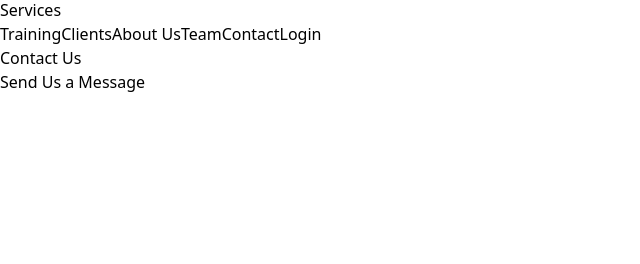
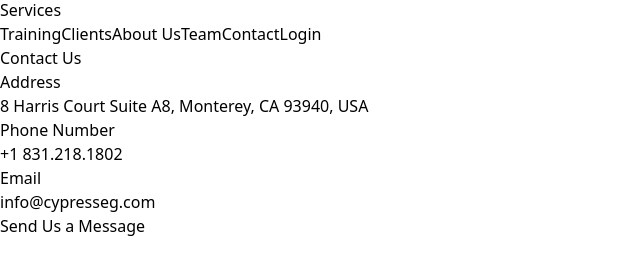
Before and after one commit to CesarMDC4/Vaporware, a React (Vite) app in the folder vite/: page /contact in a window 1280 px wide. Shown: the part 805-1069 px from the top of the page, without its empty margins (0-640 px from the left). Built offline with nearby package versions, Linux system fonts and the light colour scheme.

Commit message:
contact info on contact page

```diff
--- a/vite/src/pages/4.contact/Contact.jsx
+++ b/vite/src/pages/4.contact/Contact.jsx
@@ -1,4 +1,5 @@
 import { Controller, useForm } from 'react-hook-form';
+
 import FormElement from '../../components/FormElement';
 const Contact = () => {
   const onSubmit = data => console.log(data);
@@ -10,21 +11,47 @@
     },
   });
   return (
-    <div>
+    <div className="flex-1 bg-gradient-to-t from-stone-300 via-zinc-300 to-white flex flex-col justify-center items-center text-center">
 
       <div className="mb-12">
-          <h1 className="text-center font-bold text-4xl mt-4 mb-12 font-sans">Contact Us</h1>
-          <div className="w-3/4 mx-auto">
-
+        <h1 className="text-center font-bold text-4xl mt-4 mb-12 font-sans">Contact Us</h1>
+      </div>
+      <div class="max-w-screen-xl mx-auto justify-center bg-white-200 grid grid-cols-1 sm:grid-cols-2 md:grid-cols-3 lg:grid-cols-3 gap-0">
+          <div class= "max-w-sm bg-transparent">
+            <ion-icon name="location-outline"></ion-icon>
+            <div class="p-5 bg-transparent">
+              <a href="#">
+                <h2 class="mb-4 text-m tracking-tight text-black text-center">Address</h2>
+              </a>
+              <p class="mt-4 list-disc pl-5 text-black underline text-center">8 Harris Court Suite A8, Monterey, CA 93940, USA</p>
+            </div>
           </div>
-      </div>
+          <div class= "max-w-sm bg-transparent">
+            <ion-icon name="call-outline"></ion-icon>
+            <div class="p-5 bg-transparent">
+              <a href="#">
+                <h2 class="mb-4 text-m tracking-tight text-black text-center">Phone Number</h2>
+              </a>
+              <p class="mt-4 list-disc pl-5 text-black underline text-center">+1 831.218.1802</p>
+            </div>
+          </div>
+          <div class= "max-w-sm bg-transparent">
+            <ion-icon name="mail-outline"></ion-icon>
+            <div class="p-5 bg-transparent">
+              <a href="#">
+                <h2 class="mb-4 text-m tracking-tight text-black text-center">Email</h2>
+              </a>
+              <p class="mt-4 list-disc pl-5 text-black underline text-center">info@cypresseg.com</p>
+            </div>
+          </div>
+        </div>
 
       <div className="xl:container mx-auto mb-32" >
-        <div className="flex justify-center items-center" style={{height: '250px'}}>
+        <div className="flex justify-center text-xl items-center" style={{height: '250px'}}>
           <h1>Send Us a Message</h1>
         </div>
         <div className="px-4 sm:w-2/3 lg:w-1/2 mx-auto">
-          <div className="rounded-lg shadow-lg bg-gray -mt-24 py-10 md:py-12 px-4 md:px-6">
+          <div className="rounded-lg shadow-lg bg-white text-left -mt-24 py-10 md:py-12 px-4 md:px-6">
             <div>
               <form onSubmit={handleSubmit(onSubmit)}>
                 <Controller
```
